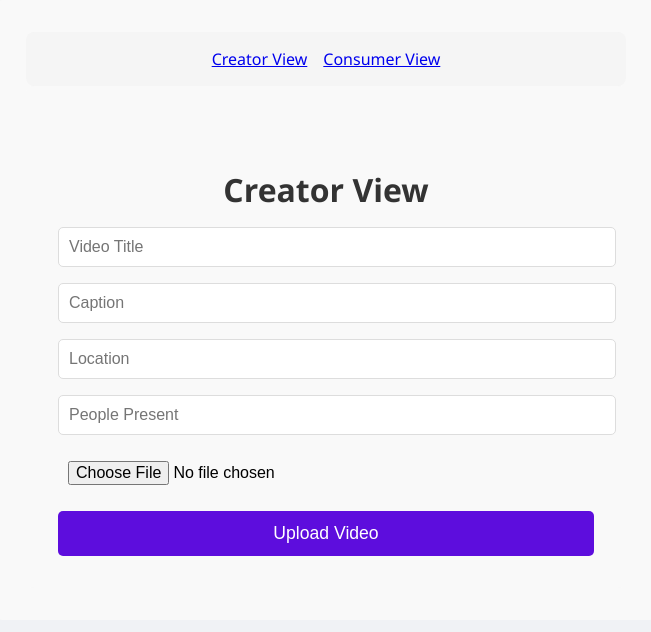
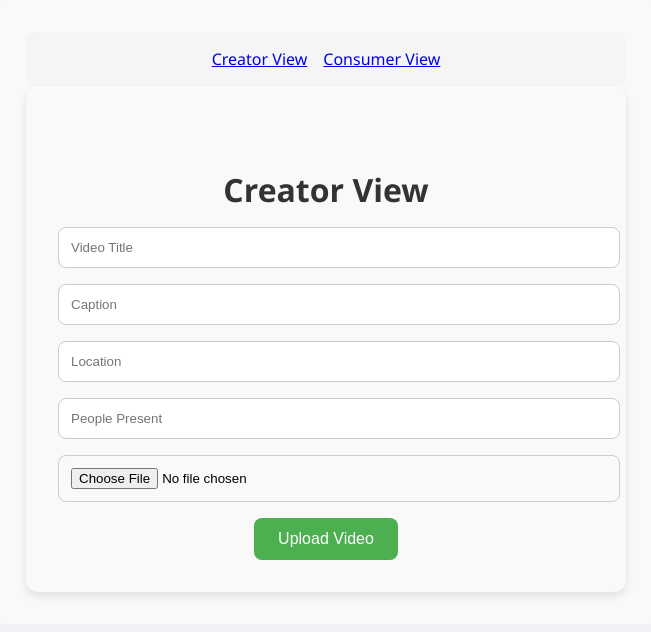
Before and after one commit to ecoomerce21/my-first-static-web-app., a React (Create React App) app: page /creator in a window 1280 px wide. Shown: the top 632 px of the page, without its empty margins (314-965 px from the left). Built offline with nearby package versions, Linux system fonts and the light colour scheme.

Commit message:
Update CreatorView and fix warnings

```diff
--- a/src/pages/CreatorView.css
+++ b/src/pages/CreatorView.css
@@ -1,45 +1,30 @@
-/* Wrapper for the page */
-div {
+.creator-container {
   padding: 2rem;
-    background-color: #f4f4f9;
-    border-radius: 8px;
+  background-color: #f9f9f9;
+  border-radius: 12px;
   max-width: 600px;
-    margin: 0 auto;
+  margin: auto;
+  box-shadow: 0 4px 8px rgba(0,0,0,0.1);
 }
 
-  /* Heading Style */
-  h1 {
-    text-align: center;
-    color: #333;
-    font-size: 2rem;
-    margin-bottom: 2rem;
+.creator-form input {
+  width: 100%;
+  padding: 12px;
+  margin-bottom: 1rem;
+  border-radius: 8px;
+  border: 1px solid #ccc;
 }
 
-  /* Form elements */
-  form input {
-    width: 100%;
-    padding: 10px;
-    margin-bottom: 1rem;
-    border: 1px solid #ddd;
-    border-radius: 5px;
-    font-size: 1rem;
+.creator-form button {
+  padding: 12px 24px;
+  border: none;
+  background-color: #4CAF50;
+  color: white;
+  border-radius: 8px;
+  cursor: pointer;
+  font-size: 16px;
 }
 
-  form input[type="file"] {
-    border: none;
+.creator-form button:hover {
+  background-color: #45a049;
 }
-
-  form button {
-    width: 100%;
-    padding: 12px;
-    background-color: #5d0ddd;
-    color: white;
-    border: none;
-    border-radius: 5px;
-    font-size: 1.1rem;
-    cursor: pointer;
-  }
-
-  form button:hover {
-    background-color: #4c74f7;
-  }
--- a/src/pages/CreatorView.js
+++ b/src/pages/CreatorView.js
@@ -1,15 +1,32 @@
-import React from 'react';
+import React, { useState } from 'react';
 import './CreatorView.css';
+
 const CreatorView = () => {
+  const [videoTitle, setVideoTitle] = useState('');
+  const [caption, setCaption] = useState('');
+  const [location, setLocation] = useState('');
+  const [peoplePresent, setPeoplePresent] = useState('');
+  const [selectedFile, setSelectedFile] = useState(null);
+
+  const handleFileChange = (e) => {
+    setSelectedFile(e.target.files[0]);
+  };
+
+  const handleSubmit = (e) => {
+    e.preventDefault();
+    console.log('Uploading:', { videoTitle, caption, location, peoplePresent, selectedFile });
+    // Later here: Send data to Azure Function or API
+  };
+
   return (
-    <div style={{ padding: '2rem' }}>
+    <div className="creator-container">
       <h1>Creator View</h1>
-      <form>
-        <input type="text" placeholder="Video Title" style={{ display: 'block', marginBottom: '1rem' }} />
-        <input type="text" placeholder="Caption" style={{ display: 'block', marginBottom: '1rem' }} />
-        <input type="text" placeholder="Location" style={{ display: 'block', marginBottom: '1rem' }} />
-        <input type="text" placeholder="People Present" style={{ display: 'block', marginBottom: '1rem' }} />
-        <input type="file" style={{ display: 'block', marginBottom: '1rem' }} />
+      <form onSubmit={handleSubmit} className="creator-form">
+        <input type="text" placeholder="Video Title" value={videoTitle} onChange={(e) => setVideoTitle(e.target.value)} />
+        <input type="text" placeholder="Caption" value={caption} onChange={(e) => setCaption(e.target.value)} />
+        <input type="text" placeholder="Location" value={location} onChange={(e) => setLocation(e.target.value)} />
+        <input type="text" placeholder="People Present" value={peoplePresent} onChange={(e) => setPeoplePresent(e.target.value)} />
+        <input type="file" onChange={handleFileChange} />
         <button type="submit">Upload Video</button>
       </form>
     </div>
```
Also changed, not shown: src/api/uploadVideo.js (added, +15 -0 lines). Lines whose indentation alone changed are shown as unchanged.
